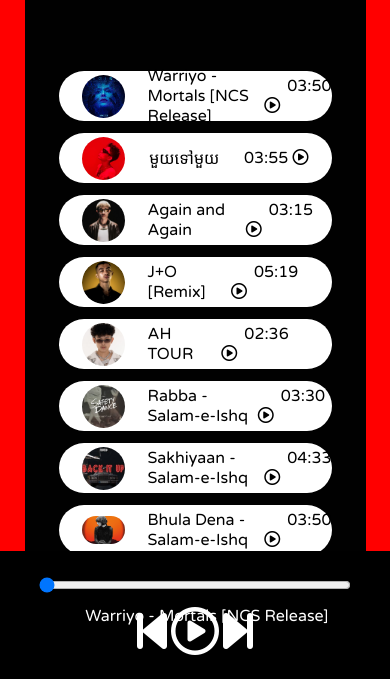
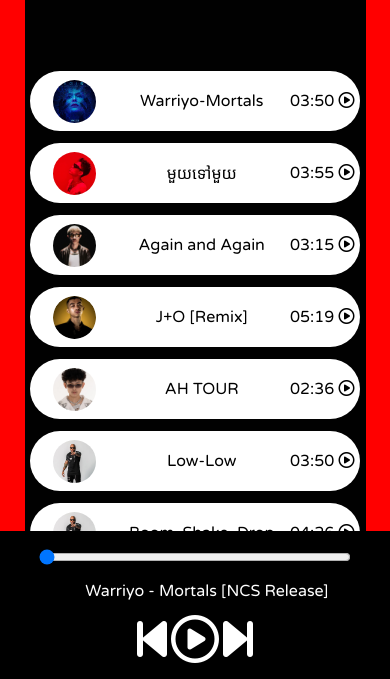
Before and after one commit to SornRomy/Spotify, a plain HTML site: page index.html in a window 390 px wide. Shown: the part 163-842 px from the top of the page. Drawn offline with Linux system fonts and the light colour scheme.

Commit message:
UadateSong

```diff
--- a/index.html
+++ b/index.html
@@ -4,7 +4,7 @@
         <meta charset="UTF-8">
         <meta http-equiv="X-UA-Compatible" content="IE=edge">
         <meta name="viewport" content="width=device-width, initial-scale=1.0">
-        <title>SornRomy - Your favourite music is here</title>
+        <title>SornRomy - Music</title>
         <link rel="stylesheet" href="style.css">
         </head>
 <body>
@@ -48,28 +48,30 @@
                 <div class="songItem">
                     <img alt="1">
                     <span class="songName">Let me Love You</span>
-                    <span class="songlistplay"><span class="timestamp">03:30 <i id="5" class="far songItemPlay fa-play-circle"></i> </span></span>
+                    <span class="songlistplay"><span class="timestamp">03:50 <i id="5" class="far songItemPlay fa-play-circle"></i> </span></span>
                 </div>
                 <div class="songItem">
                     <img alt="1">
                     <span class="songName">Let me Love You</span>
-                    <span class="songlistplay"><span class="timestamp">04:33 <i id="6" class="far songItemPlay fa-play-circle"></i> </span></span>
+                    <span class="songlistplay"><span class="timestamp">04:26 <i id="6" class="far songItemPlay fa-play-circle"></i> </span></span>
                 </div>
                 <div class="songItem">
                     <img alt="1">
                     <span class="songName">Let me Love You</span>
-                    <span class="songlistplay"><span class="timestamp">03:50 <i id="7" class="far songItemPlay fa-play-circle"></i> </span></span>
+                    <span class="songlistplay"><span class="timestamp">04:12 <i id="7" class="far songItemPlay fa-play-circle"></i> </span></span>
                 </div>
                 <div class="songItem">
                     <img alt="1">
                     <span class="songName">Let me Love You</span>
-                    <span class="songlistplay"><span class="timestamp">03:27 <i id="8" class="far songItemPlay fa-play-circle"></i> </span></span>
+                    <span class="songlistplay"><span class="timestamp">03:42 <i id="8" class="far songItemPlay fa-play-circle"></i> </span></span>
                 </div>
                 <div class="songItem">
                     <img alt="1">
                     <span class="songName">Let me Love You</span>
-                    <span class="songlistplay"><span class="timestamp">04:29 <i id="9" class="far songItemPlay fa-play-circle"></i> </span></span>
+                    <span class="songlistplay"><span class="timestamp">01:17 <i id="9" class="far songItemPlay fa-play-circle"></i> </span></span>
                 </div>
+
+
             </div>
         </div>
         <div class="songBanner"></div>
--- a/script.js
+++ b/script.js
@@ -10,16 +10,17 @@ let masterSongName = document.getElementById('masterSongName');
 let songItems = Array.from(document.getElementsByClassName('songItem'));
 
 let songs = [
-    {songName: "Warriyo - Mortals [NCS Release]", filePath: "songs/1.mp3", coverPath: "covers/1.jpg"},
-    {songName: "មួយទៅមួយ", filePath: "songs/Tep Piseth - មយទមយ ft. Ruthko.mp3", coverPath: "covers/piset.jpg"},
+    {songName: "Warriyo-Mortals", filePath: "songs/1.mp3", coverPath: "covers/1.jpg"},
+    {songName: "មួយទៅមួយ", filePath: "songs/2.mp3", coverPath: "covers/piset.jpg"},
     {songName: "Again and Again", filePath: "songs/3.mp3", coverPath: "covers/huuhai.jpg"},
     {songName: "J+O [Remix]", filePath: "songs/4.mp3", coverPath: "covers/vannda.jpg"},
     {songName: "AH TOUR", filePath: "songs/5.mp3", coverPath: "covers/gmangz.jpg"},
-    {songName: "Rabba - Salam-e-Ishq", filePath: "songs/2.mp3", coverPath: "covers/6.jpg"},
-    {songName: "Sakhiyaan - Salam-e-Ishq", filePath: "songs/2.mp3", coverPath: "covers/7.jpg"},
-    {songName: "Bhula Dena - Salam-e-Ishq", filePath: "songs/2.mp3", coverPath: "covers/8.jpg"},
-    {songName: "Tumhari Kasam - Salam-e-Ishq", filePath: "songs/2.mp3", coverPath: "covers/9.jpg"},
-    {songName: "Na Jaana - Salam-e-Ishq", filePath: "songs/4.mp3", coverPath: "covers/10.jpg"},
+    {songName: "Low-Low", filePath: "songs/6.mp3", coverPath: "covers/flo.jpg"},
+    {songName: "Boom, Shake, Drop", filePath: "songs/7.mp3", coverPath: "covers/flo.jpg"},
+    {songName: "Lady Gaga", filePath: "songs/8.mp3", coverPath: "covers/Bruno-000000-80-0-0.jpg"},
+    {songName: "9mm", filePath: "songs/9.mp3", coverPath: "covers/SEav.jpg"},
+    {songName: "Chanavinlyna", filePath: "songs/10.mp3", coverPath: "covers/sachdom.jpg"},
+
 ]
 
 songItems.forEach((element, i)=>{
@@ -107,18 +108,3 @@ document.getElementById('previous').addEventListener('click', ()=>{
     masterPlay.classList.remove('fa-play-circle');
     masterPlay.classList.add('fa-pause-circle');
 })
-
-document.getElementById('next').addEventListener('click', ()=>{
-    if(songIndex<=1){
-        songIndex = 0
-    }
-    else{
-        songIndex = 1;
-    }
-     audioElement.src = `songs/${songIndex+1}.mp3`;
-     masterSongName.innerText = songs[songIndex].songName;
-     audioElement.currentTime = 0 ;
-     audioElement.play();
-     masterPlay.classList.remove('fa-play-circle');
-     masterPlay.classList.add('fa-pause-circle');
-})
--- a/style.css
+++ b/style.css
@@ -119,4 +119,89 @@ nav ul li{
     body {
       background-color: red;
     }
+    .container{
+        min-height: 72vh;
+        background-color: black;
+        color: white;
+       font-family: 'Varela Round', sans-serif;
+       display: grid;
+       margin: 23px auto;
+       width: 70%;
+       border-radius: 12px;
+       padding: 34px;
+       background-image: url('bg.jpg');
+    }
+    .songItem{
+        height: 60px;
+        width: 330px;
+        display: flex;
+        background-color: white;
+
+        color: black;
+        margin: 12px 0;
+        justify-content: space-between;
+        align-items: center;
+        border-radius: 34px;
+        position: relative;
+       right: 29px;
+
+    }
+    .songItem img{
+        width: 43px;
+        margin: 0 23px;
+        border-radius: 34px;
+    }
+    .songInfo{
+        position: absolute;
+        left: 10vw;
+        font-family: 'Varela Round', sans-serif;
+    }
+    .bottom{
+        position: sticky;
+        bottom: 0;
+        height: 150px;
+        background-color: black;
+        color: white;
+        display: flex;
+        justify-content: center;
+        align-items: center;
+        flex-direction: column;
+    }
+    .icons{
+        margin-top: 30px;
+    }
+    .icons i{
+        cursor: pointer;
+    }
+    i {
+        margin-top: 20px;
+    }
+    #myProgressBar{
+        width: 80vw;
+        cursor: pointer;
+    }
+    .songItemContainer{
+        margin-top: 74px;
+    }
+    .songInfo{
+        position: absolute;
+        left: 10vw;
+        font-family: 'Varela Round', sans-serif;
+        margin-top: -30px;
+    }
+
+    .timestamp{
+        margin: 0 5px;
+
+    }
+
+    .timestamp i{
+        cursor: pointer;
+        margin-top: 0px;
+    }
+
+
+
+
+
   }
```
Also changed, not shown: bg2.jpg (added), covers/Bruno-000000-80-0-0.jpg (added), covers/SEav.jpg (added), covers/flo.jpg (added), covers/sachdom.jpg (added), 1 other file.
